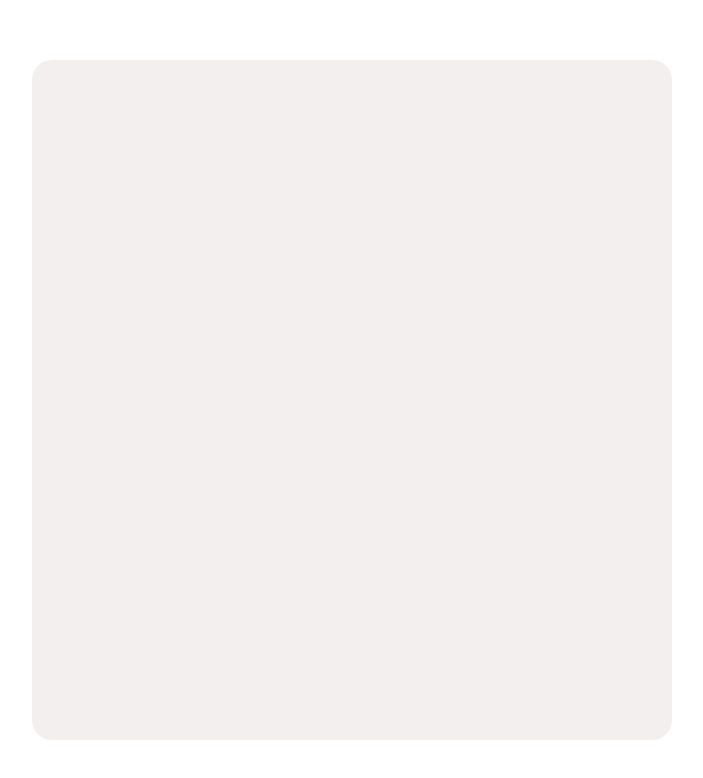
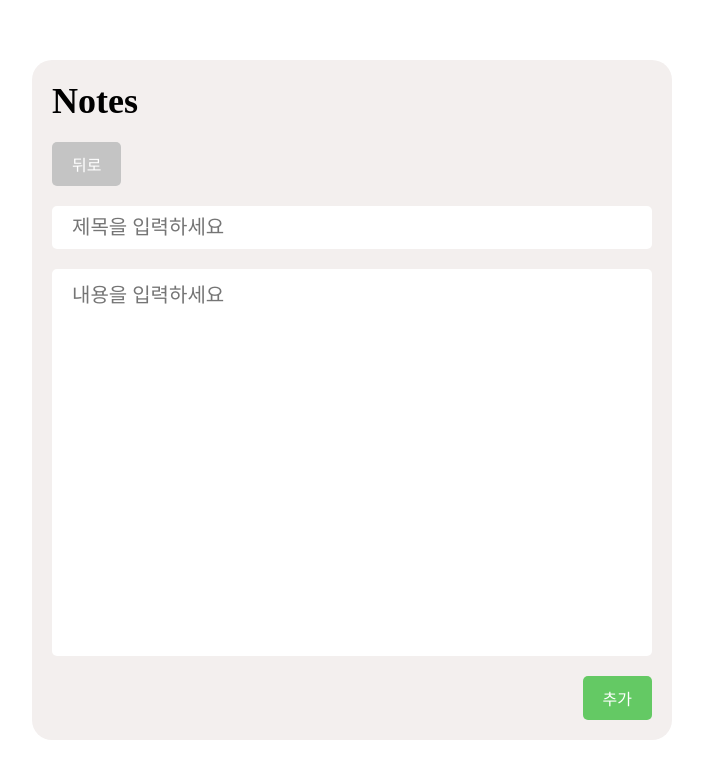
Before and after one commit to minseong-dev/react_noteApp, a React (Vite) app: page /note in a window 1280 px wide. Before the commit this address had no page. Shown: the top 778 px of the page, without its empty margins (288-991 px from the left). Built offline with nearby package versions, Linux system fonts and the light colour scheme; a web font is replaced by a local one.

Commit message:
ADD : 노트 작성기능 추가

```diff
--- a/src/App.jsx
+++ b/src/App.jsx
@@ -88,7 +88,9 @@ function App() {
                     >
                         <Routes>
                             <Route path="/" element={<Home />} />
-                            <Route path="/note/:id" element={<Note />} />
+                            <Route path="/note" element={<Note />}>
+                                <Route path=":id" element={<Note />} />
+                            </Route>
                         </Routes>
                     </NoteDispatchContext.Provider>
                 </NoteStateContext.Provider>
--- a/src/index.css
+++ b/src/index.css
@@ -128,7 +128,12 @@ body * {
     box-sizing: border-box;
 }
 
-.Note .button_bottom {
+.Note .button_bottom_edit {
     display: flex;
     justify-content: space-between;
 }
+
+.Note .button_bottom_new {
+    display: flex;
+    justify-content: flex-end;
+}
--- a/src/pages/Home.jsx
+++ b/src/pages/Home.jsx
@@ -3,11 +3,13 @@ import Button from "../components/Button";
 import NoteItem from "../components/NoteItem";
 import { useState, useContext } from "react";
 import { NoteStateContext } from "../App";
+import { useNavigate } from "react-router-dom";
 
 const Home = () => {
     const data = useContext(NoteStateContext);
     const [search, setSearch] = useState("");
     const [sortOrder, setSortOrder] = useState("latest");
+    const nav = useNavigate();
 
     const onChangeSearch = (e) => {
         setSearch(e.target.value);
@@ -58,7 +60,11 @@ const Home = () => {
                     ))}
                 </div>
                 <div className="button_wrapper">
-                    <Button text="추가" type="POSITIVE" />
+                    <Button
+                        onClick={() => nav("/note")}
+                        text="추가"
+                        type="POSITIVE"
+                    />
                 </div>
             </div>
         </>
--- a/src/pages/Note.jsx
+++ b/src/pages/Note.jsx
@@ -1,7 +1,7 @@
 import { useParams, useNavigate } from "react-router-dom";
 import Header from "../components/Header";
 import Button from "../components/Button";
-import { useState, useContext } from "react";
+import { useState, useContext, useEffect } from "react";
 import { NoteStateContext, NoteDispatchContext } from "../App";
 
 const Note = () => {
@@ -11,9 +11,28 @@ const Note = () => {
         (item) => String(item.id) === String(params.id)
     );
 
-    const [inputData, setInputData] = useState(data);
+    const [inputData, setInputData] = useState({
+        createdDate: new Date().getTime(),
+        title: "",
+        content: "",
+    });
 
-    const { onUpdate, onDelete } = useContext(NoteDispatchContext);
+    useEffect(() => {
+        if (data) {
+            setInputData({
+                createdDate: data.createdDate,
+                title: data.title,
+                content: data.content,
+            });
+        }
+    }, [data]);
+
+    const { onCreate, onUpdate, onDelete } = useContext(NoteDispatchContext);
+
+    const onClickCreate = () => {
+        onCreate(new Date().getTime(), inputData.title, inputData.content);
+        nav(-1, { replace: true });
+    };
 
     const onClickUpdate = () => {
         onUpdate(
@@ -60,7 +79,8 @@ const Note = () => {
                         placeholder="내용을 입력하세요"
                     />
                 </div>
-                <div className="button_bottom">
+                {params.id && (
+                    <div className="button_bottom_edit">
                         <Button
                             onClick={onClickDelete}
                             text={"삭제"}
@@ -72,6 +92,16 @@ const Note = () => {
                             type={"POSITIVE"}
                         />
                     </div>
+                )}
+                {!params.id && (
+                    <div className="button_bottom_new">
+                        <Button
+                            onClick={onClickCreate}
+                            text={"추가"}
+                            type={"POSITIVE"}
+                        />
+                    </div>
+                )}
             </div>
         </>
     );
```
Lines whose indentation alone changed are shown as unchanged.
